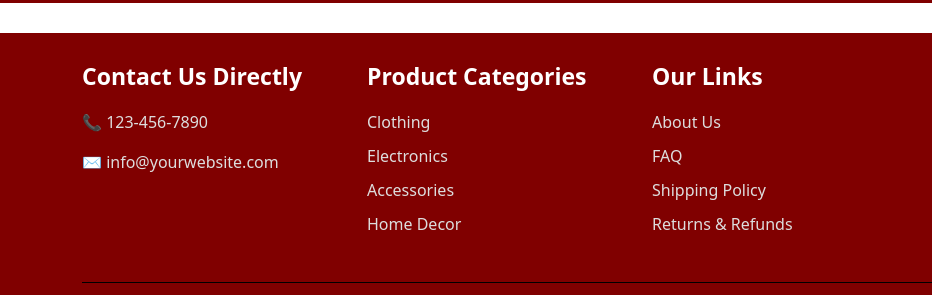
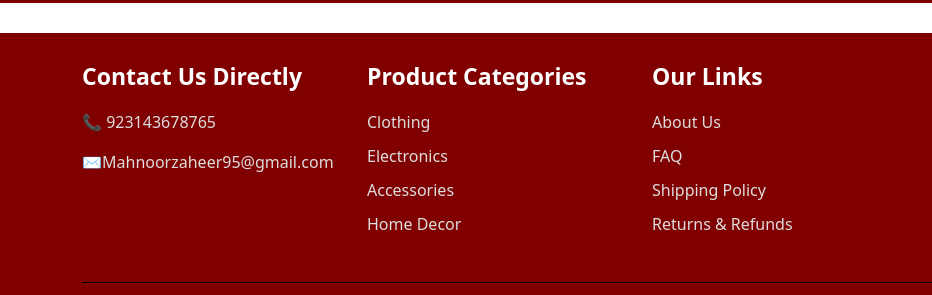
Before and after one commit to mahnoor-doveloper-alt/MYWEBPAGE, a plain HTML site: page index.html in a window 1280 px wide. Shown: the part 3034-3329 px from the top of the page, 0-932 px from the left. Drawn offline with nearby package versions, Linux system fonts and the light colour scheme.

Commit message:
Update index.html

```diff
--- a/index.html
+++ b/index.html
@@ -196,8 +196,8 @@
 
 
                     <h5>Contact Us Directly</h5>
-                    <p>📞 123-456-7890</p>
-                    <p>✉ info@yourwebsite.com</p>
+                    <p>📞 923143678765</p>
+                    <p>✉Mahnoorzaheer95@gmail.com </p>
                 </div>
 
                 <!-- Product Categories -->
```
